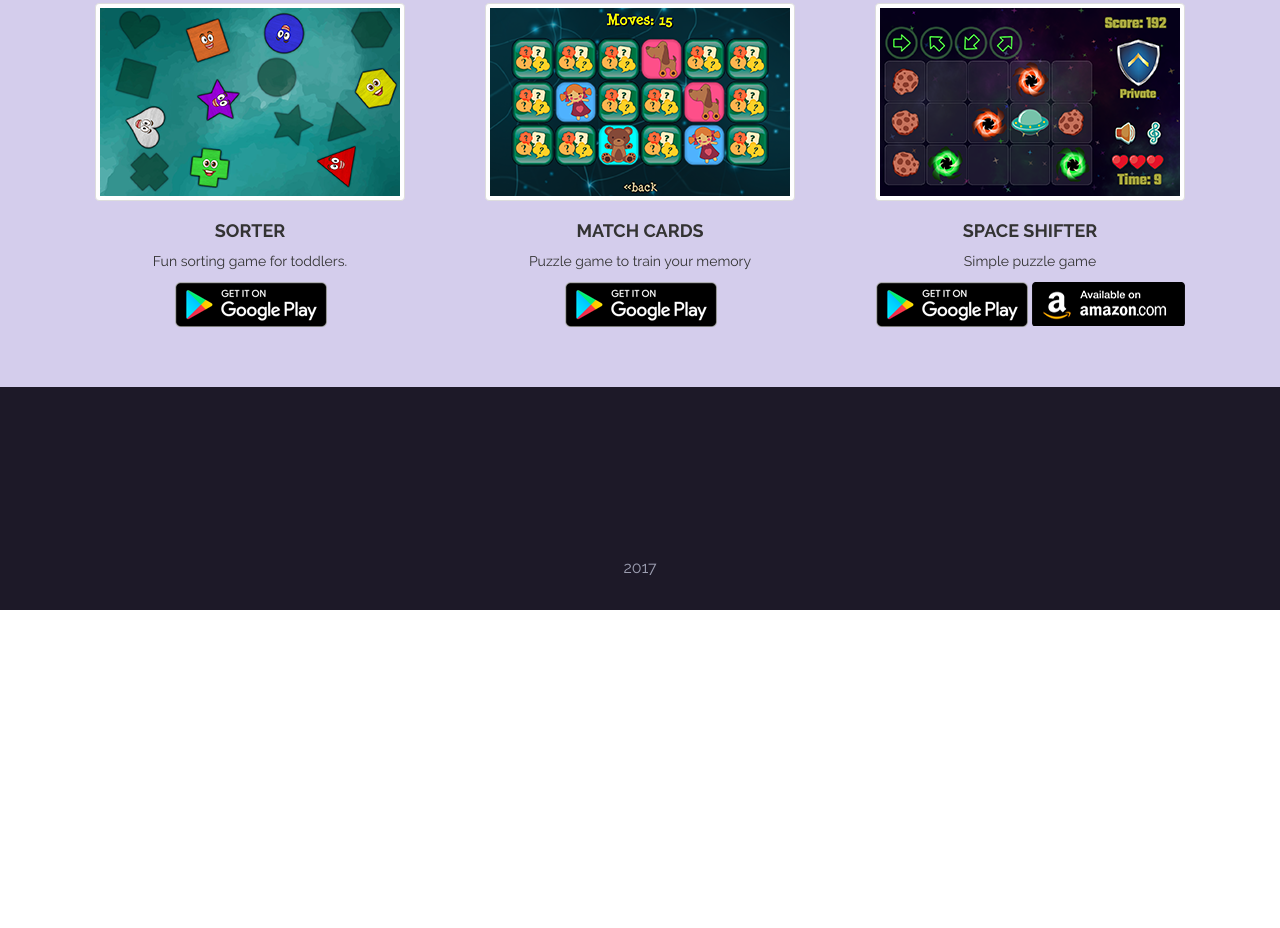
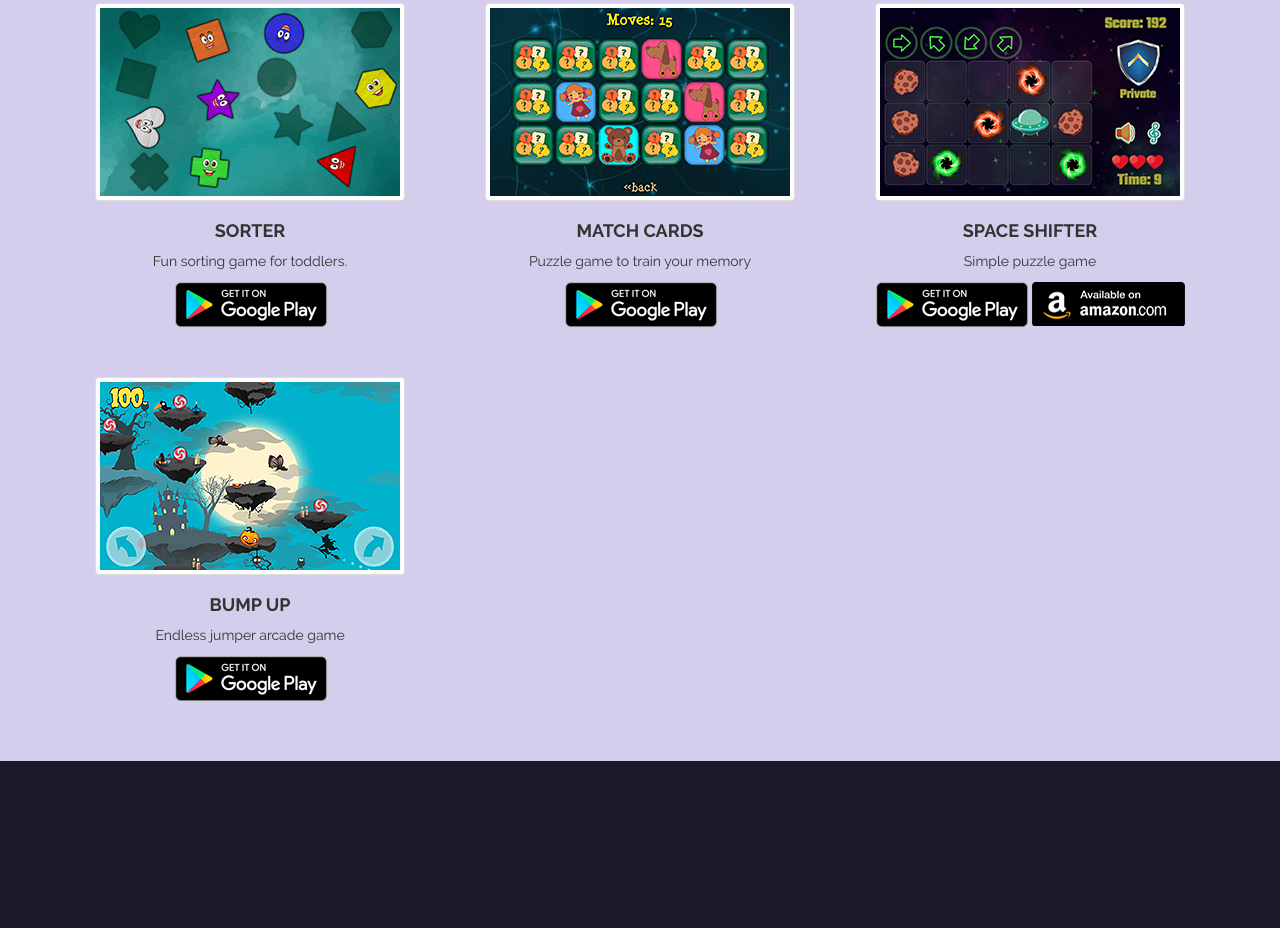
Before and after one commit to IDGames064/idgames064.github.io, a plain HTML site: page index.html in a window 1280 px wide. Shown: the part 340-1268 px from the top of the page. Before the commit the page ends 950 px from the top, so only its background shows below. Drawn offline with Linux system fonts and the light colour scheme.

Commit message:
"Bump Up" added

```diff
--- a/index.html
+++ b/index.html
@@ -77,6 +77,14 @@
       </div>
     </div>
 
+    <div class="col-md-4 col-sm-6">
+      <div class="param_block">
+         <img class="img-thumbnail" src="img/bumpup.png" alt="bump up">
+         <h3>Bump Up</h3>
+         <p>Endless jumper arcade game</p>
+         <a href='https://play.google.com/store/apps/details?id=com.idgames.bumpup'><img alt='Get it on Google Play' src='img/badge_new.png'/></a>
+      </div>
+    </div>
 
   </div>
 </div>
```
Also changed, not shown: img/bumpup.png (added).
